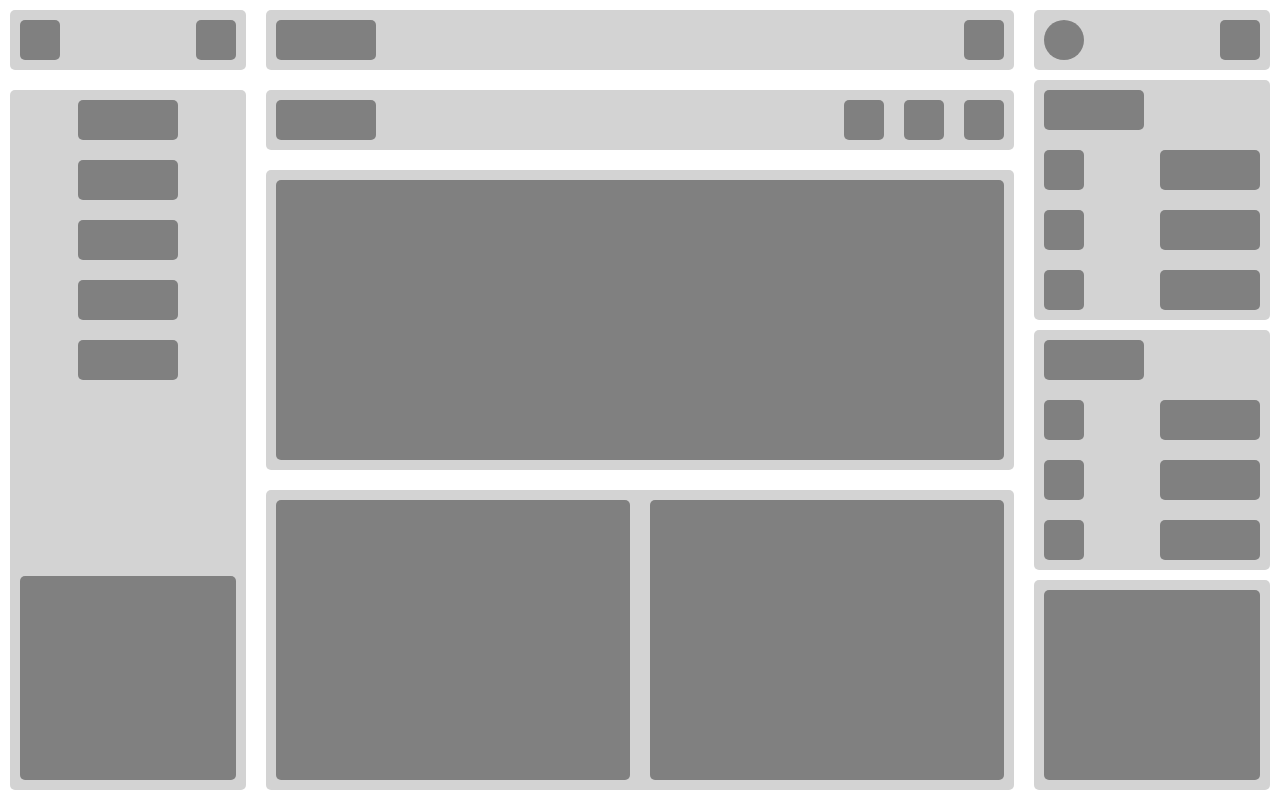
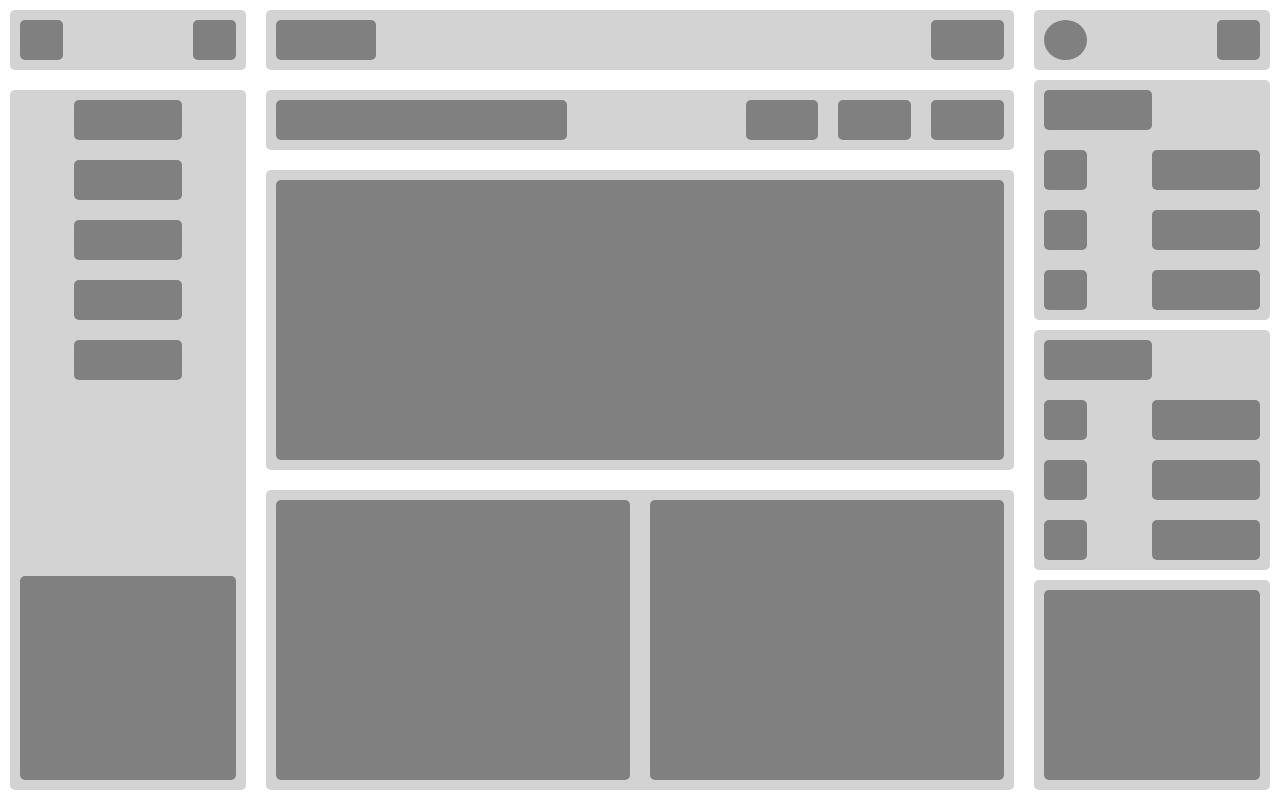
Before and after one commit to aiman99aleryany/layout-007, a plain HTML site: page index.html in a window 1280 px wide. Drawn offline with Linux system fonts and the light colour scheme.

Commit message:
last-commit2

```diff
--- a/style/style.css
+++ b/style/style.css
@@ -9,13 +9,14 @@
 
 body {
   display: flex;
-  height: 100vh;
+
 }
 
 header,
 main,
 footer {
   padding: 1rem;
+  height: 100vh;
 }
 
 div {
@@ -24,7 +25,6 @@ div {
 /*  */
 header {
   width: 20%;
-  height: 100%;
   display: flex;
   flex-direction: column;
   gap: 2rem;
@@ -37,7 +37,7 @@ header {
 }
 
 .topheader > div {
-  width: 4rem;
+  width: 20%;
   height: 4rem;
   background-color: grey;
 }
@@ -58,7 +58,7 @@ header {
 }
 
 .midheader > div {
-  width: 10rem;
+  width: 50%;
   height: 4rem;
   background-color: grey;
 }
@@ -73,7 +73,6 @@ header {
 /*  */
 main {
   width: 60%;
-  height: 100%;
   display: flex;
   flex-direction: column;
   gap: 2rem;
@@ -87,7 +86,7 @@ main {
 }
 
 .topmain > div {
-  width: 4rem;
+  width: 10%;
   height: 4rem;
   background-color: grey;
 }
@@ -106,14 +105,14 @@ main {
 }
 
 .midmain > div {
-  width: 4rem;
+  width: 10%;
   height: 4rem;
   background-color: grey;
 }
 
 .midmain > div:first-child {
   flex-grow: 1;
-  max-width: 10rem;
+  max-width: 40%;
   margin-right: auto;
 }
 
@@ -146,7 +145,6 @@ main {
 /*  */
 footer {
   width: 20%;
-  height: 100%;
   display: flex;
   flex-direction: column;
   gap: 1rem;
@@ -160,7 +158,7 @@ footer {
 }
 
 .topfooter > div {
-  width: 4rem;
+  width: 20%;
   height: 4rem;
   background-color: grey;
 }
@@ -187,19 +185,19 @@ footer {
 }
 
 .midfooter > div:first-child {
-  max-width: 10rem;
+  max-width: 50%;
   background-color: grey;
 }
 
 .midfooter > div > div {
-  width: 4rem;
+  width: 20%;
   height: 4rem;
   background-color: grey;
 }
 
 .midfooter > div > div:last-child {
   flex-grow: 1;
-  max-width: 10rem;
+  max-width: 50%;
   margin-left: auto;
   background-color: grey;
 }
```
